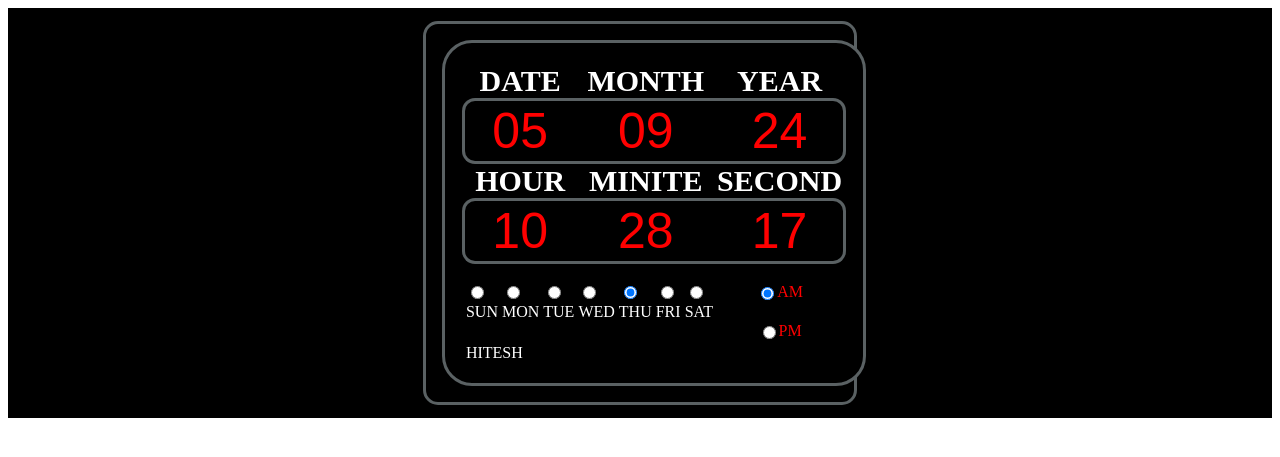
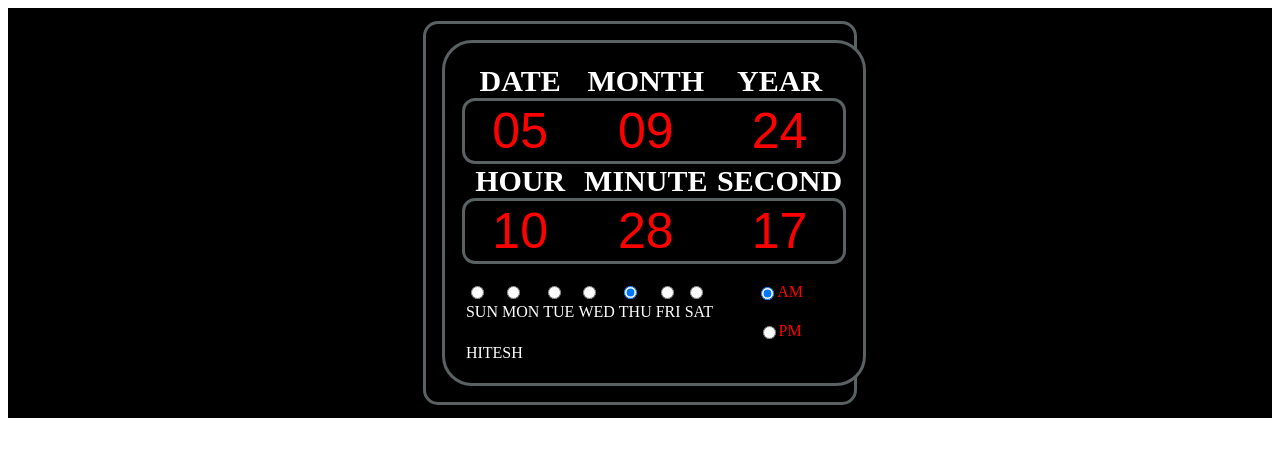
Before and after one commit to Hiteshrudakiya/Web_Programming_php, a PHP site: page /clock.php in a window 1280 px wide. Shown: the top 457 px of the page. Run offline with PHP 8.4, Linux system fonts and the light colour scheme; some web fonts are replaced.

Commit message:
Update clock.php

```diff
--- a/clock.php
+++ b/clock.php
@@ -94,7 +94,7 @@
 			</tr>
 			<tr class="dmy-clock">
 				<th colspan="3"> HOUR</th>
-				<th colspan="4">MINITE</th>
+				<th colspan="4">MINUTE</th>
 				<th colspan="3">SECOND</th>
 			</tr>
 			<tr class="hours" align="center">
```
